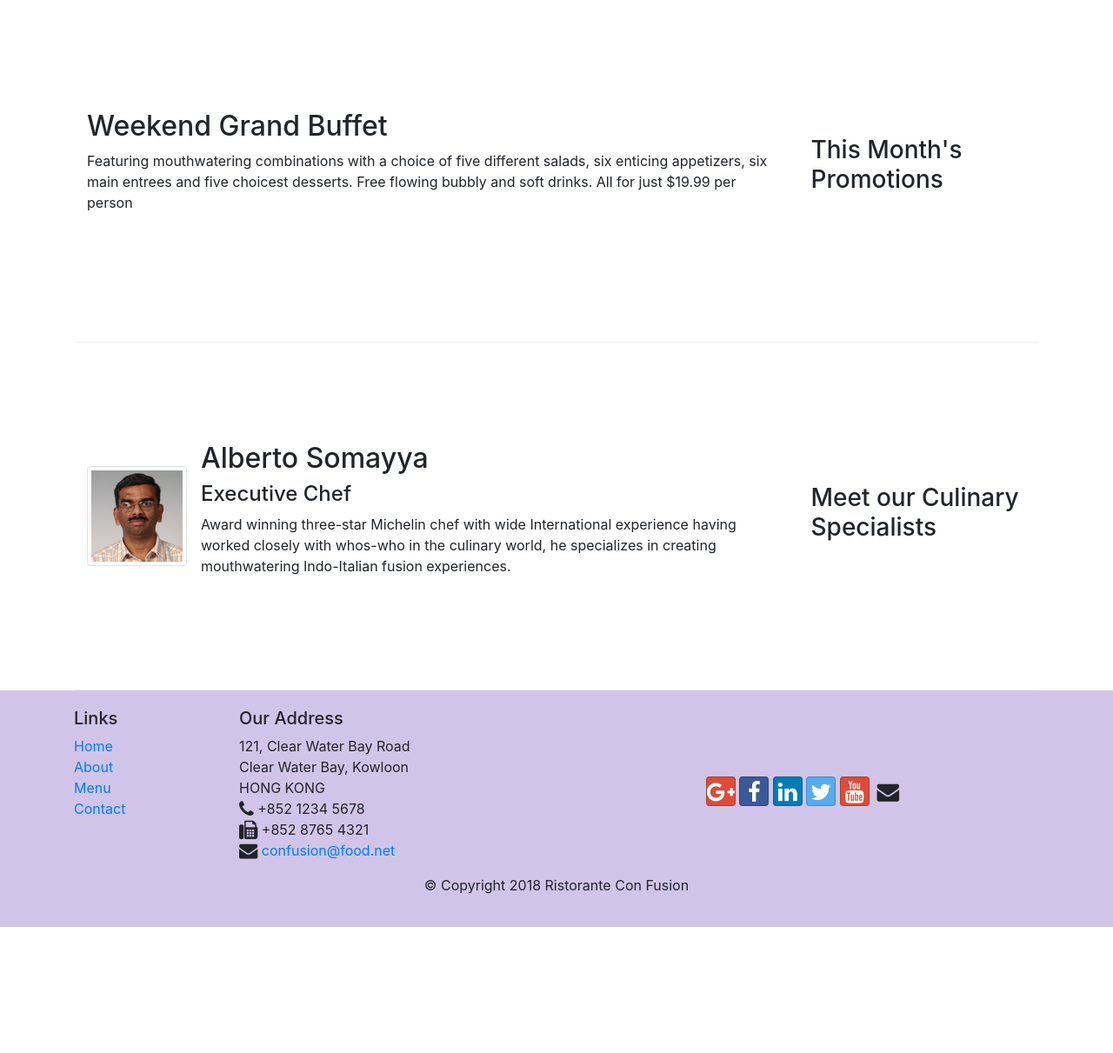
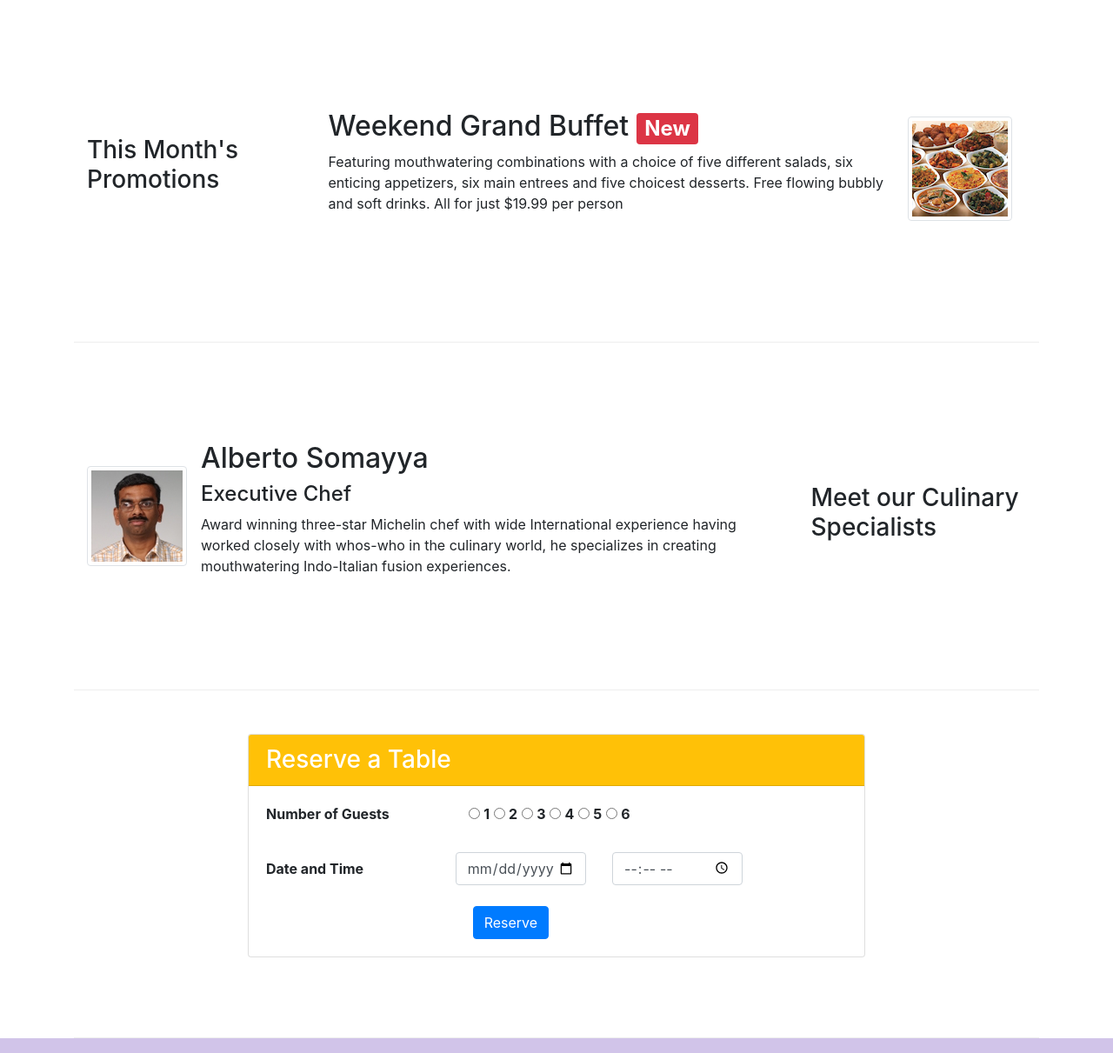
Before and after one commit to s-486/Frontend_Web_UI_Framewotks-_and-Tools, a website: page index.html in a window 1280 px wide. Shown: the part 740-1951 px from the top of the page at 87% size. Before the commit the page ends 1806 px from the top, so only its background shows below. Drawn offline with nearby package versions, Linux system fonts and the light colour scheme.

Commit message:
index page updated for seat reservation

```diff
--- a/index.html
+++ b/index.html
@@ -44,6 +44,11 @@
                 <div class="col-sm align-self-center">
                     <img src="img/logo.png" class="img-fluid">
                 </div>
+                <div class="col-sm align-self-center">
+                    <a href="#reserve" role="button" class="btn btn-block btn-warning">
+                       <b> Reserve Table </b>
+                    </a>
+                </div>
             </div>
         </div>
     </header>
@@ -57,22 +62,26 @@
                 <div class="media">
                     <img class="d-flex mr-3 img-thumbnail align-self-center" src="img/uthappizza.png" alt="uthappizza">
                     <div class="media-body">
-                    <h2 class="mt-0">Uthappizza <span class="badge badge-danger"> HOT</span> <span class="badge badge-pill badge-secondary"> $4.99</span></h2>
-                    <p class="d-none d-sm-block">A unique combination of Indian Uthappam (pancake) and Italian pizza, topped with Cerignola olives, ripe vine cherry tomatoes, Vidalia onion, Guntur chillies and Buffalo Paneer.</p>
+                        <h2 class="mt-0">Uthappizza <span class="badge badge-danger"> HOT</span> <span class="badge badge-pill badge-secondary"> $4.99</span></h2>
+                        <p class="d-none d-sm-block">A unique combination of Indian Uthappam (pancake) and Italian pizza, topped with Cerignola olives, ripe vine cherry tomatoes, Vidalia onion, Guntur chillies and Buffalo Paneer.</p>
                     </div>
-
                 </div>
             </div>
         </div>
 
 
         <div class="row row-content align-items-center">
-            <div class="col-12 col-sm-4 col-md-3 order-sm-last">
+            <div class="col-12 col-sm-4 col-md-3 order-sm-first">
                 <h3>This Month's Promotions</h3>
             </div>
             <div class="col col-sm col-md">
-                <h2>Weekend Grand Buffet</h2>
-                <p class="d-none d-sm-block">Featuring mouthwatering combinations with a choice of five different salads, six enticing appetizers, six main entrees and five choicest desserts. Free flowing bubbly and soft drinks. All for just $19.99 per person </p>
+                <div class="media">
+                    <div class="media-body">
+                        <h2>Weekend Grand Buffet <span class="badge badge-danger">New</span></h2>
+                        <p class="d-none d-sm-block">Featuring mouthwatering combinations with a choice of five different salads, six enticing appetizers, six main entrees and five choicest desserts. Free flowing bubbly and soft drinks. All for just $19.99 per person </p>
+                    </div>
+                    <img class="d-flex mr-3 img-thumbnail align-self-center" src="img/buffet.png" alt="uthappizza">
+                </div>
             </div>
         </div>
 
@@ -90,6 +99,48 @@
                     </div>
                 </div>
 
+            </div>
+        </div>
+        <div class="row row-content">
+            <div class="col-md-8 offset-md-2">
+                <div class="card" id="reserve">
+                    <h3 class="card-header bg-warning text-white">Reserve a Table</h3>
+                    <div class="card-body">
+                        <dl class="row">
+                            <dt class="col-md-4">Number of Guests</dt>
+                            <dd class="col-md-8">
+                                <input type="radio" id="1" name="noOfGuest" value="1">
+                                <label for="1"> <b> 1 </b> </label>
+                                <input type="radio" id="2" name="noOfGuest" value="2">
+                                <label for="2"> <b> 2 </b> </label>
+                                <input type="radio" id="3" name="noOfGuest" value="3">
+                                <label for="3"> <b> 3 </b> </label>
+                                <input type="radio" id="4" name="noOfGuest" value="4">
+                                <label for="4"> <b> 4 </b> </label>
+                                <input type="radio" id="5" name="noOfGuest" value="5">
+                                <label for="5"> <b> 5 </b> </label>
+                                <input type="radio" id="6" name="noOfGuest" value="6">
+                                <label for="6"> <b> 6 </b> </label>
+                            </dd>
+                        </dl>
+                        <dl class="form-group row">
+                            <dt class="col-md-4 col-form-label">Date and Time</dt>
+                            <dd class="row">
+                                <div class="col-6">
+                                    <input type="date" placeholder="date" class="form-control">
+                                </div>
+                                <div class="col-6">
+                                    <input type="time" placeholder="date" class="form-control">
+                                </div>
+                            </dd>
+                        </dl>
+                        <div class="offset-md-4 col-md-8">
+                            <button type="submit" class="btn btn-primary text-white">
+                                Reserve
+                            </button>
+                        </div>
+                    </div>
+                </div>
             </div>
         </div>
     </div>
```
